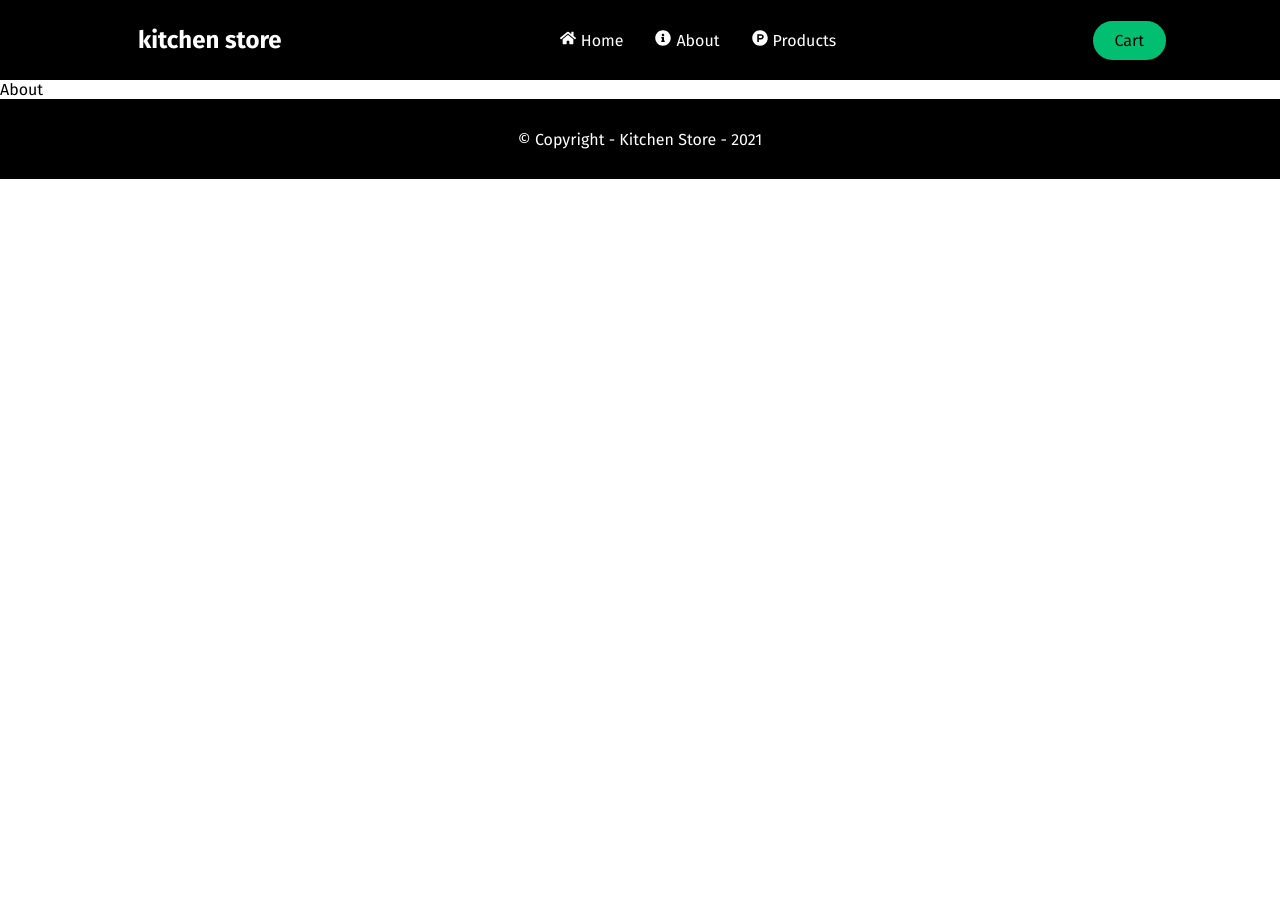
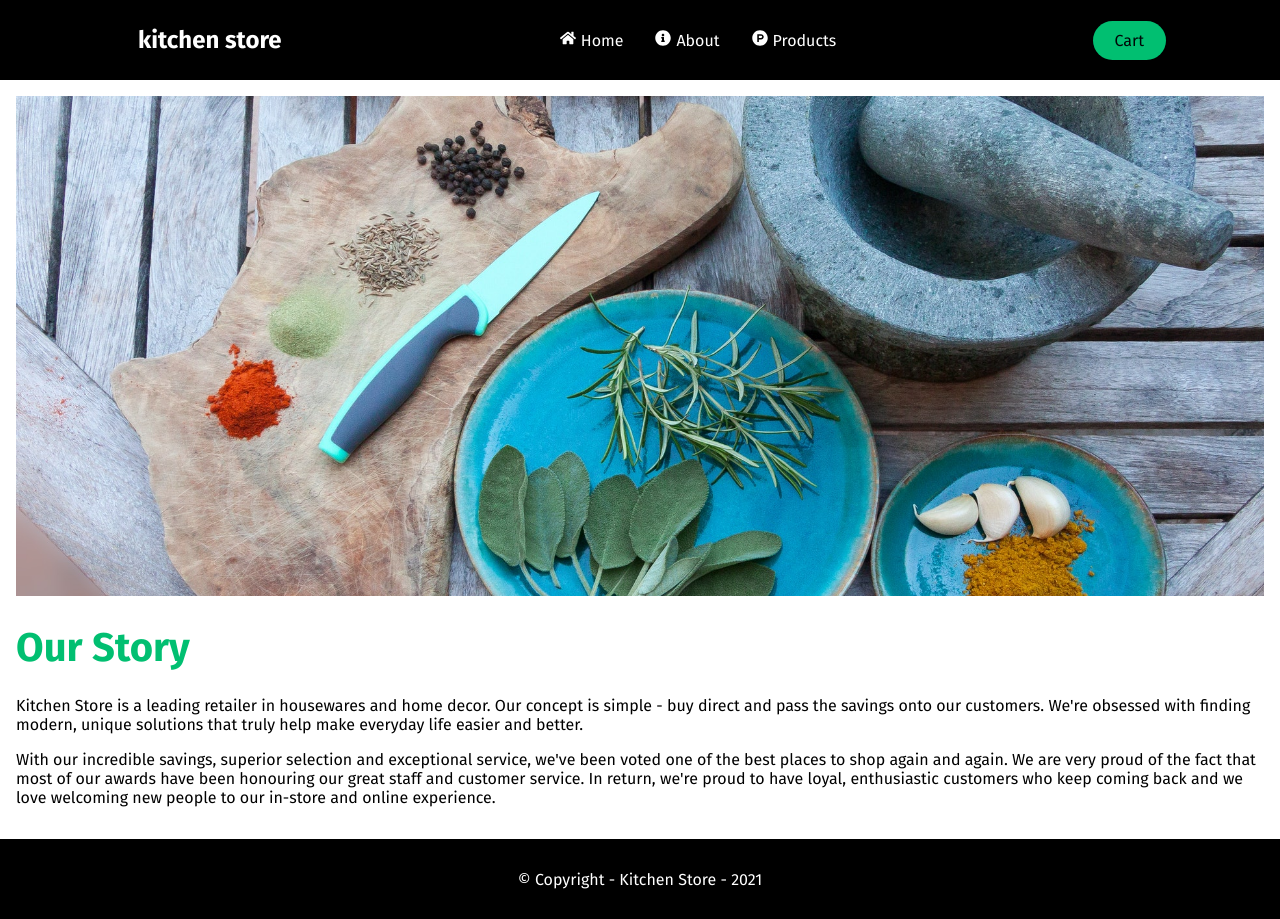
Before and after one commit to daniel-liemng/kitchen_shop_react_contentful, a React (Create React App) app: page /about in a window 1280 px wide. Before the commit the page ends 800 px from the top, so only its background shows below. Built offline with nearby package versions, Linux system fonts and the light colour scheme.

Commit message:
Error & About page

```diff
--- a/src/components/layout/Footer/FooterElements.js
+++ b/src/components/layout/Footer/FooterElements.js
@@ -1,7 +1,7 @@
 import styled from "styled-components";
 
 export const FooterWrapper = styled.footer`
-  height: 5rem;
+  height: 80px;
   display: flex;
   justify-content: center;
   align-items: center;
--- a/src/pages/About/About.js
+++ b/src/pages/About/About.js
@@ -1,7 +1,38 @@
 import React from "react";
 
+import AboutPhoto from "../../images/kitchen-1.jpg";
+
+import {
+  AboutWrapper,
+  AboutImg,
+  AboutContainer,
+  AboutTitle,
+  AboutText,
+} from "./AboutElements";
+
 const About = () => {
-  return <div>About</div>;
+  return (
+    <AboutWrapper>
+      <AboutImg src={AboutPhoto}></AboutImg>
+      <AboutContainer>
+        <AboutTitle>Our Story</AboutTitle>
+        <AboutText>
+          Kitchen Store is a leading retailer in housewares and home decor. Our
+          concept is simple - buy direct and pass the savings onto our
+          customers. We're obsessed with finding modern, unique solutions that
+          truly help make everyday life easier and better.
+        </AboutText>
+        <AboutText>
+          With our incredible savings, superior selection and exceptional
+          service, we've been voted one of the best places to shop again and
+          again. We are very proud of the fact that most of our awards have been
+          honouring our great staff and customer service. In return, we're proud
+          to have loyal, enthusiastic customers who keep coming back and we love
+          welcoming new people to our in-store and online experience.
+        </AboutText>
+      </AboutContainer>
+    </AboutWrapper>
+  );
 };
 
 export default About;
--- a/src/pages/About/AboutElements.js
+++ b/src/pages/About/AboutElements.js
@@ -1,3 +1,29 @@
 import styled from "styled-components";
 
-export const AboutWrapper = styled.section``;
+export const AboutWrapper = styled.section`
+  min-height: calc(100vh - 160px);
+  padding: 1rem;
+`;
+
+export const AboutImg = styled.img`
+  height: 500px;
+  width: 100%;
+  object-fit: cover;
+`;
+
+export const AboutContainer = styled.div`
+  margin-top: 1.5rem;
+  display: flex;
+  flex-direction: column;
+`;
+
+export const AboutTitle = styled.h1`
+  color: #01bf71;
+  font-size: 2.5rem;
+  /* border-bottom: 3px solid #cd853f; */
+  margin-bottom: 1.5rem;
+`;
+
+export const AboutText = styled.p`
+  margin-bottom: 1rem;
+`;
--- a/src/pages/Error/Error.js
+++ b/src/pages/Error/Error.js
@@ -1,7 +1,16 @@
 import React from "react";
 
+import { ErrorWrapper, ErrorTitle, ErrorText } from "./ErrorElements";
+import { Button } from "../../components/Shared/Button";
+
 const Error = () => {
-  return <div>Error</div>;
+  return (
+    <ErrorWrapper>
+      <ErrorTitle>404</ErrorTitle>
+      <ErrorText>Page Not Found</ErrorText>
+      <Button to='/'>Back to Homepage</Button>
+    </ErrorWrapper>
+  );
 };
 
 export default Error;
--- a/src/pages/Error/ErrorElements.js
+++ b/src/pages/Error/ErrorElements.js
@@ -1,3 +1,22 @@
 import styled from "styled-components";
 
-export const ErrorWrapper = styled.section``;
+export const ErrorWrapper = styled.section`
+  min-height: calc(100vh - 160px);
+  display: flex;
+  flex-direction: column;
+  justify-content: center;
+  align-items: center;
+  text-align: center;
+  color: #000;
+`;
+
+export const ErrorTitle = styled.h1`
+  color: #cd853f;
+  font-size: 3rem;
+`;
+
+export const ErrorText = styled.h1`
+  color: #000;
+  font-size: 2rem;
+  margin-bottom: 1rem;
+`;
```
